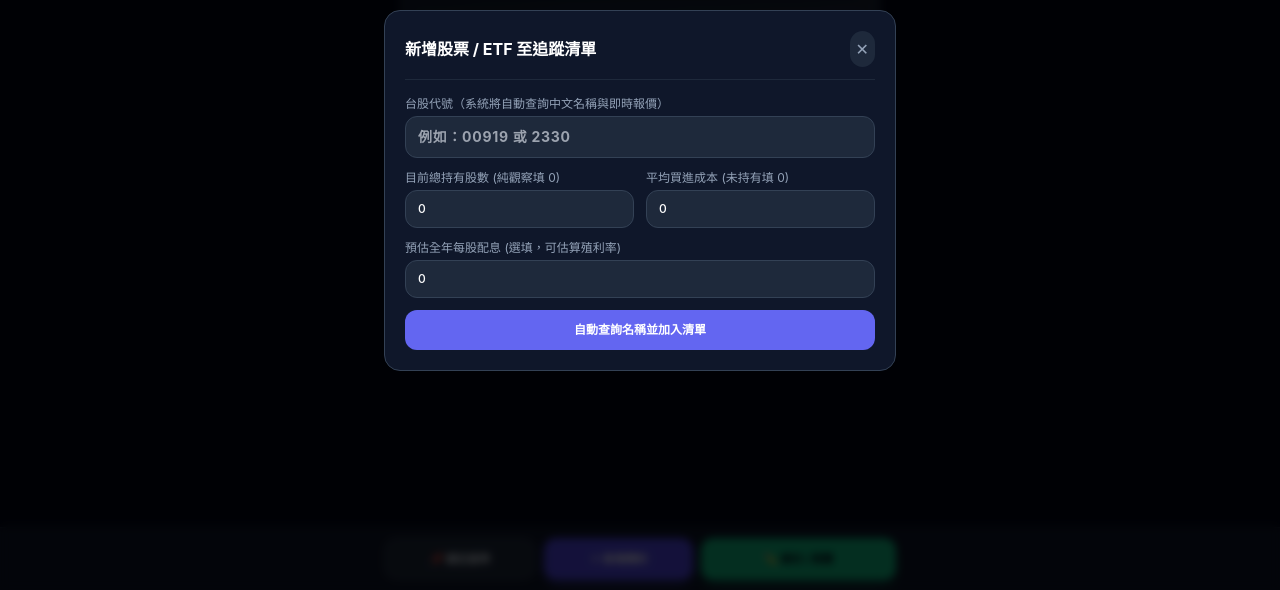
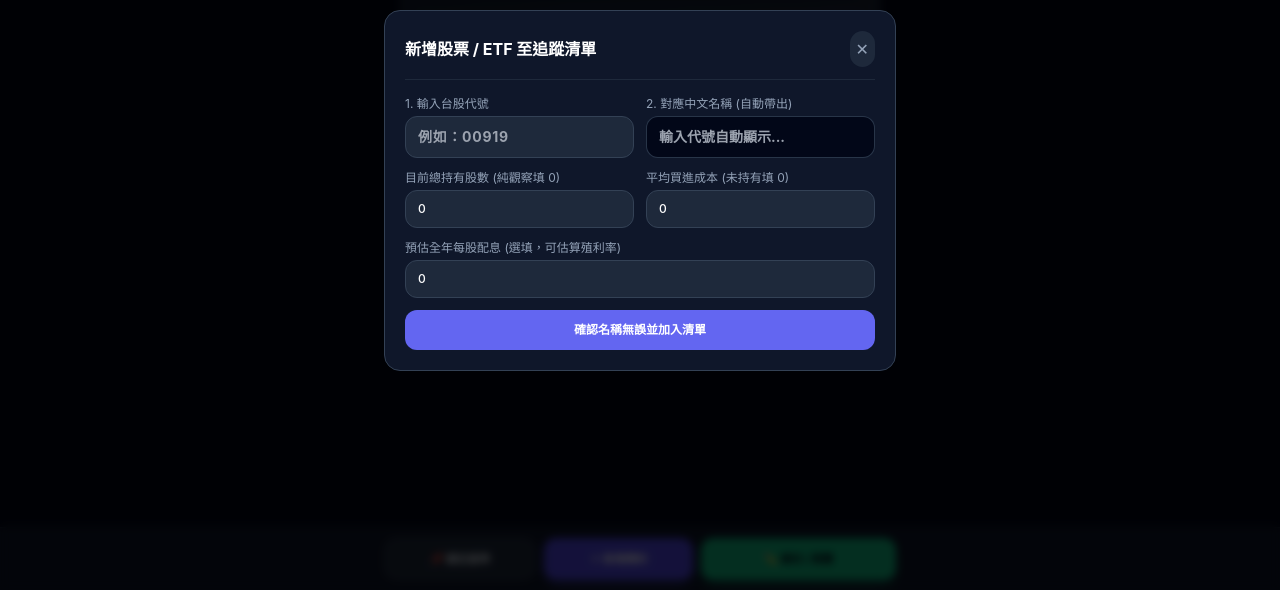
Before and after one commit to chiu800926-afk/stocks-ETF, a plain HTML site: page index.html in a window 1280 px wide. Both pictures are taken after a click on the button "＋ 新增標的". Shown: the part 210-800 px from the top of the page. Drawn offline with nearby package versions, Linux system fonts and the light colour scheme; no server answers.

Commit message:
Update index.html

```diff
--- a/index.html
+++ b/index.html
@@ -236,7 +236,7 @@
     </div>
   </div>
 
-  <!-- 視窗 B：極簡版新增標的 Modal (只需輸入代號，系統自動抓名稱與股價) -->
+  <!-- 視窗 B：新增標的 Modal (輸入代碼後自動帶出中文名稱預覽確認) -->
   <div id="add-stock-modal" class="fixed inset-0 z-50 hidden bg-black/75 backdrop-blur-sm flex items-end sm:items-center justify-center">
     <div class="bg-slate-900 w-full max-w-lg rounded-t-3xl sm:rounded-2xl border-t sm:border border-slate-700 p-5">
       <div class="flex justify-between items-center pb-3 border-b border-slate-800">
@@ -244,9 +244,15 @@
         <button onclick="closeAddStockModal()" class="p-1.5 rounded-full bg-slate-800 text-slate-400">✕</button>
       </div>
       <form onsubmit="submitAddStock(event)" class="mt-4 space-y-3 text-xs">
-        <div>
-          <label class="block text-slate-400 mb-1">台股代號（系統將自動查詢中文名稱與即時報價）</label>
-          <input id="add-ticker" type="text" inputmode="numeric" placeholder="例如：00919 或 2330" required class="w-full bg-slate-800 border border-slate-700 rounded-xl px-3 py-2.5 text-white font-bold text-sm tracking-wider" />
+        <div class="grid grid-cols-2 gap-3">
+          <div>
+            <label class="block text-slate-400 mb-1">1. 輸入台股代號</label>
+            <input id="add-ticker" type="text" inputmode="numeric" oninput="onTickerInput()" placeholder="例如：00919" required class="w-full bg-slate-800 border border-slate-700 focus:border-indigo-500 outline-none rounded-xl px-3 py-2.5 text-white font-bold text-sm tracking-wider" />
+          </div>
+          <div>
+            <label id="add-name-label" class="block text-slate-400 mb-1">2. 對應中文名稱 (自動帶出)</label>
+            <input id="add-name" type="text" placeholder="輸入代號自動顯示..." required class="w-full bg-slate-950/90 border border-slate-700/80 rounded-xl px-3 py-2.5 text-emerald-400 font-bold text-sm" />
+          </div>
         </div>
         <div class="grid grid-cols-2 gap-3">
           <div>
@@ -262,7 +268,7 @@
           <label class="block text-slate-400 mb-1">預估全年每股配息 (選填，可估算殖利率)</label>
           <input id="add-div" type="number" inputmode="decimal" step="0.01" value="0" min="0" class="w-full bg-slate-800 border border-slate-700 rounded-xl px-3 py-2.5 text-white font-medium" />
         </div>
-        <button type="submit" id="add-submit-btn" class="w-full bg-indigo-500 text-white font-extrabold py-3 rounded-xl mt-2">自動查詢名稱並加入清單</button>
+        <button type="submit" id="add-submit-btn" class="w-full bg-indigo-500 text-white font-extrabold py-3 rounded-xl mt-2">確認名稱無誤並加入清單</button>
       </form>
     </div>
   </div>
@@ -274,6 +280,7 @@
     let currentFilter = 'all';
     let activeStock = null;
     let currentTradeMode = 'SET';
+    let lookupTimer = null;
 
     const fmtMoney = (num) => '$' + Math.round(num).toLocaleString('en-US');
 
@@ -617,8 +624,14 @@
       }
     }
 
+    // ==========================================
+    // 新增標的 + 即時查詢股票中文名稱預覽
+    // ==========================================
     function openAddStockModal() {
       document.getElementById('add-ticker').value = '';
+      document.getElementById('add-name').value = '';
+      document.getElementById('add-name-label').textContent = '2. 對應中文名稱 (自動帶出)';
+      document.getElementById('add-name-label').className = 'block text-slate-400 mb-1';
       document.getElementById('add-shares').value = 0;
       document.getElementById('add-cost').value = 0;
       document.getElementById('add-div').value = 0;
@@ -629,15 +642,64 @@
       document.getElementById('add-stock-modal').classList.add('hidden');
     }
 
+    function onTickerInput() {
+      clearTimeout(lookupTimer);
+      const ticker = document.getElementById('add-ticker').value.trim();
+      const nameInput = document.getElementById('add-name');
+      const nameLabel = document.getElementById('add-name-label');
+
+      if (ticker.length < 4) {
+        nameInput.value = '';
+        nameLabel.textContent = '2. 對應中文名稱 (自動帶出)';
+        nameLabel.className = 'block text-slate-400 mb-1';
+        return;
+      }
+
+      // 先檢查本地是否已經有這檔股票
+      const existing = portfolio.find(s => s.ticker === ticker);
+      if (existing) {
+        nameInput.value = existing.name;
+        nameLabel.textContent = '2. 已存在清單 (將覆蓋庫存)';
+        nameLabel.className = 'block text-amber-400 mb-1';
+        document.getElementById('add-shares').value = existing.shares;
+        document.getElementById('add-cost').value = existing.avgCost;
+        return;
+      }
+
+      nameLabel.textContent = '2. 查詢證交所名稱中...';
+      nameLabel.className = 'block text-indigo-400 mb-1';
+
+      // 停頓 450 毫秒後向 Apps Script 查詢中文名稱
+      lookupTimer = setTimeout(async () => {
+        try {
+          const res = await fetch(`${GAS_API_URL}?action=lookup&ticker=${encodeURIComponent(ticker)}`);
+          const json = await res.json();
+          if (json.status === "success" && json.name) {
+            nameInput.value = json.name;
+            nameLabel.textContent = '2. ✅ 已帶出官方名稱';
+            nameLabel.className = 'block text-emerald-400 mb-1';
+          } else {
+            nameInput.value = '';
+            nameLabel.textContent = '2. 查無此代號 (可手動輸入)';
+            nameLabel.className = 'block text-rose-400 mb-1';
+          }
+        } catch (err) {
+          nameLabel.textContent = '2. 名稱查詢逾時 (可手動輸入)';
+          nameLabel.className = 'block text-slate-400 mb-1';
+        }
+      }, 450);
+    }
+
     async function submitAddStock(e) {
       e.preventDefault();
       const btn = document.getElementById('add-submit-btn');
       btn.disabled = true;
-      btn.textContent = "正在查詢名稱與即時股價...";
+      btn.textContent = "正在寫入試算表...";
 
       const payload = {
         action: "ADD",
         ticker: document.getElementById('add-ticker').value.trim(),
+        name: document.getElementById('add-name').value.trim(),
         shares: parseInt(document.getElementById('add-shares').value, 10),
         avgCost: parseFloat(document.getElementById('add-cost').value),
         annualDiv: parseFloat(document.getElementById('add-div').value)
@@ -659,7 +721,7 @@
         alert("新增失敗，請確認 Apps Script 已重新部署為「新版本」並完成授權");
       } finally {
         btn.disabled = false;
-        btn.textContent = "自動查詢名稱並加入清單";
+        btn.textContent = "確認名稱無誤並加入清單";
       }
     }
 
```
